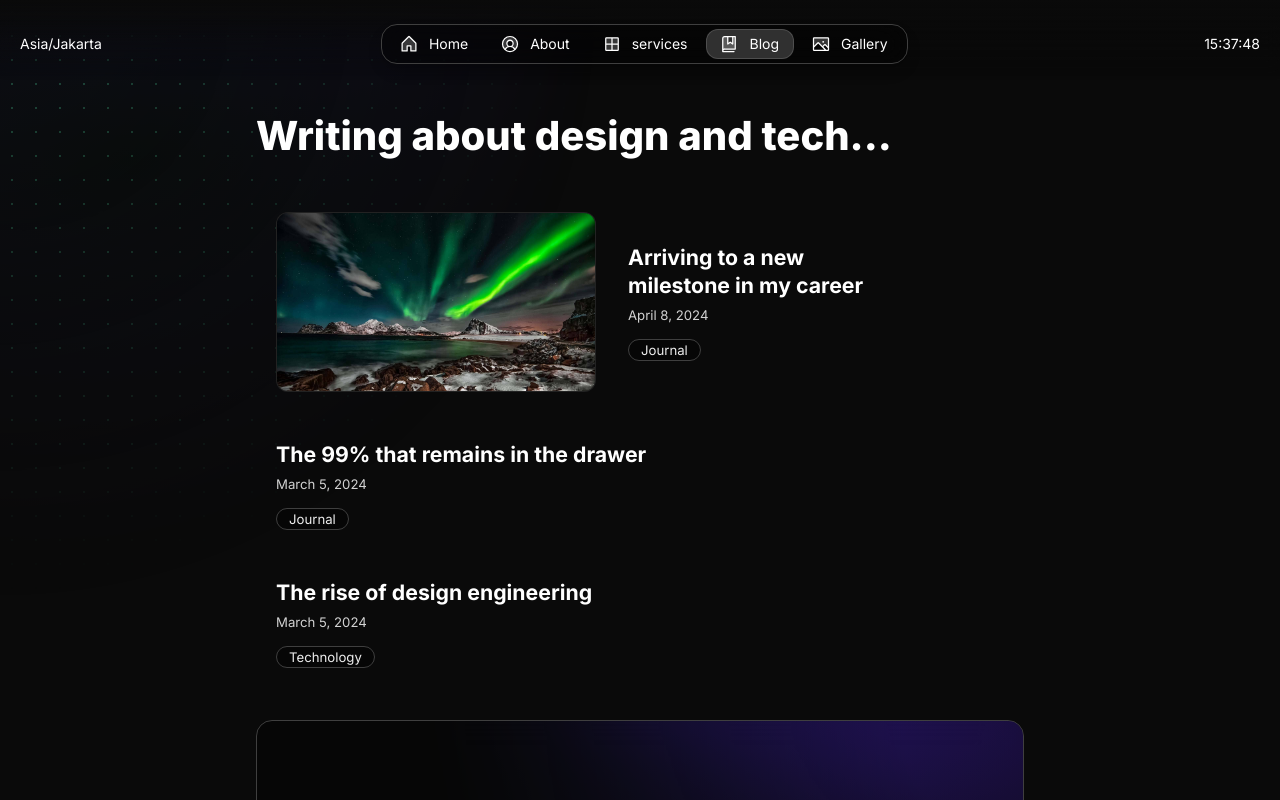
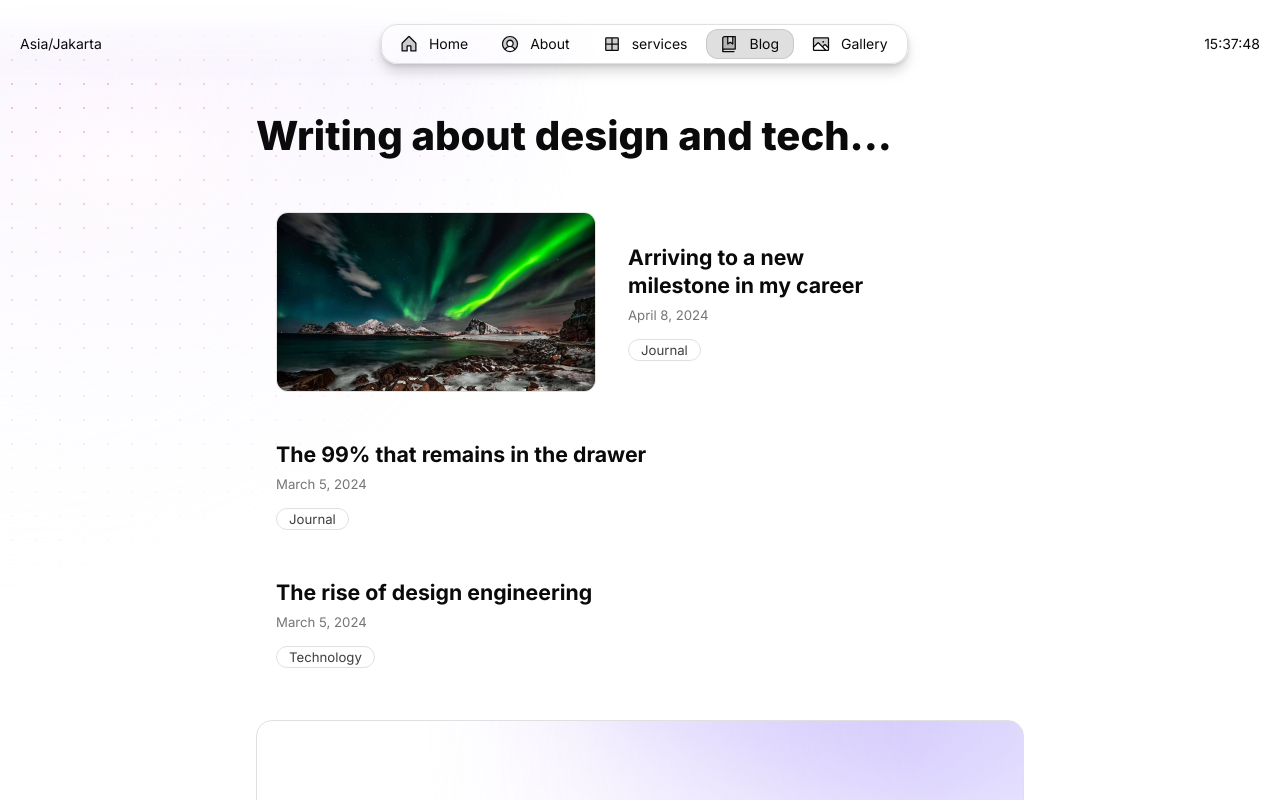
Before and after one commit to kiyaka-990/magic-portfolio-for-next-js, a Next.js app: page /en/blog in a window 1280 px wide. Shown: the top 800 px of the page. Built offline with nearby package versions, Linux system fonts and the light colour scheme.

Commit message:
Update config.js

```diff
--- a/src/app/resources/config.js
+++ b/src/app/resources/config.js
@@ -40,9 +40,9 @@ const effects = {
 }
 
 const style = {
-    theme:       'dark',         // dark | light
+    theme:       'light',         // dark | light
     neutral:     'gray',         // sand | gray | slate
-    brand:       'emerald',      // blue | indigo | violet | magenta | pink | red | orange | yellow | moss | green | emerald | aqua | cyan
+    brand:       'pink',      // blue | indigo | violet | magenta | pink | red | orange | yellow | moss | green | emerald | aqua | cyan
     accent:      'indigo',       // blue | indigo | violet | magenta | pink | red | orange | yellow | moss | green | emerald | aqua | cyan
     solid:       'contrast',     // color | contrast
     solidStyle:  'flat',         // flat | plastic
```
